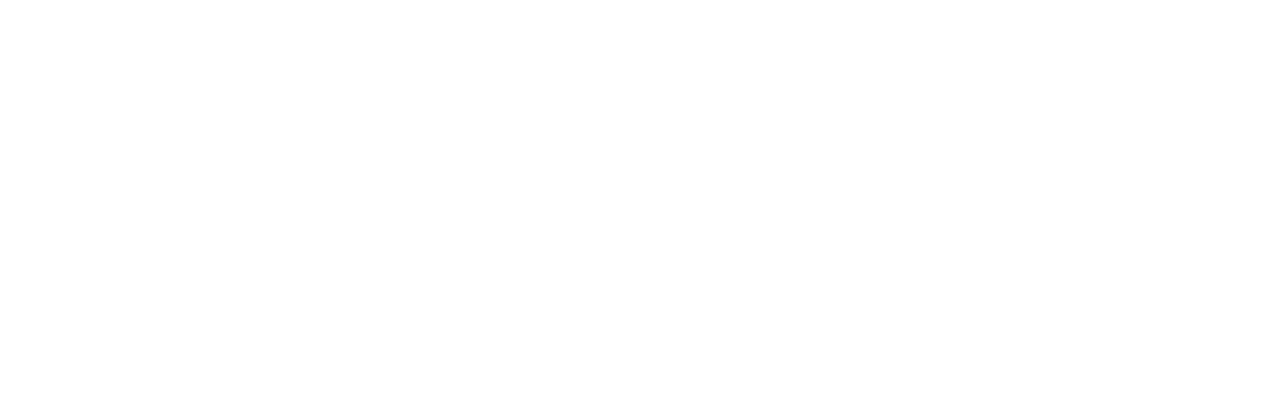
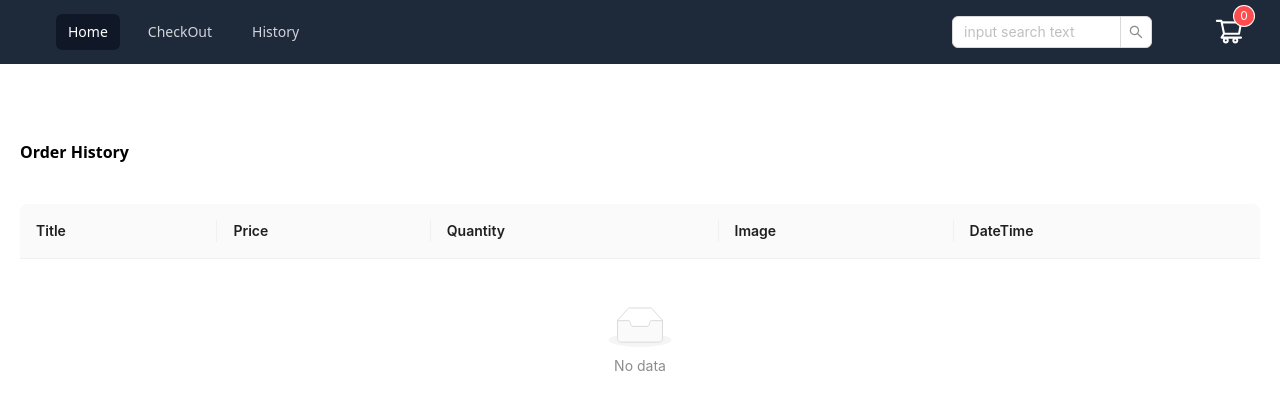
Before and after one commit to Visal19007/product-listing, a React (Vite) app: page /orderhistory in a window 1280 px wide. Before the commit this address had no page. Shown: the top 410 px of the page. Built offline with nearby package versions, Linux system fonts and the light colour scheme.

Commit message:
Add History Page and do in checkout page also

```diff
--- a/src/App.jsx
+++ b/src/App.jsx
@@ -5,6 +5,7 @@ import Checkout from './Checkout/Checkout'
 import SuccessPage from './Success/SuccessPage'
 import Nav from './Navbar/Nav'
 import ProductDetail from './ProductDetail/ProductDetail'
+import OrderHistoryPage from './OrderHistory/OrderHistoryPage'
 
 function App() {
   return (
@@ -16,6 +17,7 @@ function App() {
           <Route path="/checkout" element={<Checkout />} />
           <Route path="/success" element={<SuccessPage/>} />
           <Route path='/product/:id' element={<ProductDetail/>}/>
+          <Route path='/orderhistory' element={<OrderHistoryPage/>} />
           </Route>
 
         </Routes>
--- a/src/Checkout/Checkout.jsx
+++ b/src/Checkout/Checkout.jsx
@@ -5,6 +5,7 @@ import InfiniteScroll from 'react-infinite-scroll-component';
 import Alert from '@mui/material/Alert';
 import { Snackbar } from '@mui/material';
 import { Link, useNavigate } from 'react-router-dom';
+import { useHistoryStore } from '../store/useHistoryStore';
 function Checkout() {
     const cart=useCartStore(state=>state.cart)
     const clear=useCartStore(state=>state.clearCart)
@@ -13,9 +14,17 @@ function Checkout() {
     const navigate=useNavigate();
     const setordered=useCartStore(state=>state.setJustordered);
     const clearSearch=useCartStore(state=>state.searchCart)
+    const setHistory=useHistoryStore(state=>state.SetorderHistory)
+    const date=new Date().toLocaleString()
     const handlePlaceOrder=()=>{
       setordered(true)
+      cart.forEach(product => {
+        setHistory(product, date);
+      });
+
+
       clearSearch("")
+
       // sessionStorage.setItem("ordered","true") optional
     // setAlert(true)
     navigate('/success')
--- a/src/Home/HomePage.jsx
+++ b/src/Home/HomePage.jsx
@@ -160,7 +160,7 @@ function HomePage() {
                   <strong>{item.title}</strong>  ${item.price} x {item.qty}
                   <div className='justify-between'>
                     <Button onClick={() => decreaseQty(item.id)}>-</Button>
-                    {}
+
                     <Button onClick={() => increaseQty(item.id)}>+</Button>
 
                   </div>
--- a/src/Navbar/Nav.jsx
+++ b/src/Navbar/Nav.jsx
@@ -9,6 +9,7 @@ import { useEffect, useState } from 'react'
 const navigation = [
   { name: 'Home', href: '/', current: true },
   { name: 'CheckOut', href: '/checkout', current: false },
+ { name: 'History', href: '/orderhistory', current: false },
 
 
 //   { name: 'Projects', href: '#', current: false },
--- /dev/null
+++ b/src/OrderHistory/OrderHistoryPage.jsx
@@ -0,0 +1,56 @@
+import { Image, Table } from 'antd';
+import React, { useEffect, useState } from 'react'
+import { useHistoryStore } from '../store/useHistoryStore';
+
+function OrderHistoryPage() {
+const orderHistory=useHistoryStore(state=>state.orderHistory)
+const [history,setHistory]=useState([])
+useEffect(()=>{
+  setHistory(orderHistory)
+},[])
+const show=()=>{
+  console.log(history)
+}
+const columns = [
+  {
+    title: 'Title',
+    dataIndex: 'title',
+    key: 'title',
+  },
+  {
+    title: 'Price',
+    dataIndex: 'price',
+    key: 'price',
+  },
+  {
+    title: 'Quantity',
+    dataIndex: 'qty',
+    key: 'qty',
+  },
+  {
+    title: 'Image',
+    dataIndex: 'image',
+    key: 'image',
+    render:(image)=>
+      <Image width={50} height={70} className=' rounded-full ' src={image} alt="" />
+
+  },
+  {
+    title: 'DateTime',
+    dataIndex: 'datetime',
+    key: 'datetime',
+    // render:()=>date
+  },
+];
+
+  return (
+    <div className='mt-30 p-5'>
+      <b>Order History</b>
+    <Table className='mt-10'  dataSource={orderHistory} rowKey={'id'}  columns={columns} />
+
+
+    </div>
+  )
+}
+
+export default OrderHistoryPage
--- a/src/ProductDetail/ProductDetail.jsx
+++ b/src/ProductDetail/ProductDetail.jsx
@@ -53,6 +53,7 @@ function ProductDetail() {
                 <Button className='mt-4' onClick={()=>{addToCart(product,qty);setAlert(true)}}>
                     Adde to Cart
                 </Button>
+                {/* {date} */}
 
                     <Snackbar open={alert} autoHideDuration={1000} onClose={handleClose} anchorOrigin={{ vertical: 'top', horizontal: 'center' }}>
                         <Alert onClose={handleClose} severity="success" sx={{ width: '100%' }}>
--- a/src/store/useCartStore.js
+++ b/src/store/useCartStore.js
@@ -2,10 +2,11 @@ import { create } from "zustand";
 import { persist } from "zustand/middleware";
 export const useCartStore=create(persist((set,get)=>({
     cart:[],
-    orderHistory:[],
+
     justordered:false,
     search:'',
-    addtoCart:(product,qty)=>{
+
+    addtoCart:(product,qty=1)=>{
         const existing=get().cart.find(item=>item.id===product.id)
         if(existing){
             set({
@@ -55,11 +56,7 @@ export const useCartStore=create(persist((set,get)=>({
         search:text
     })
     },
-    OrderHistory:()=>{
-        set({
 
-        })
-    }
 
     }),
     {
--- /dev/null
+++ b/src/store/useHistoryStore.js
@@ -0,0 +1,18 @@
+import { create } from 'zustand'
+import { persist } from 'zustand/middleware'
+
+export const useHistoryStore = create(persist((set,get) => ({
+    orderHistory:[],
+
+      SetorderHistory:(product,date)=>{
+        set({
+            orderHistory:[...get().orderHistory,{...product,datetime:date}]
+        })
+    },
+
+}),
+{
+    name:'history-list'
+},
+
+))
```
